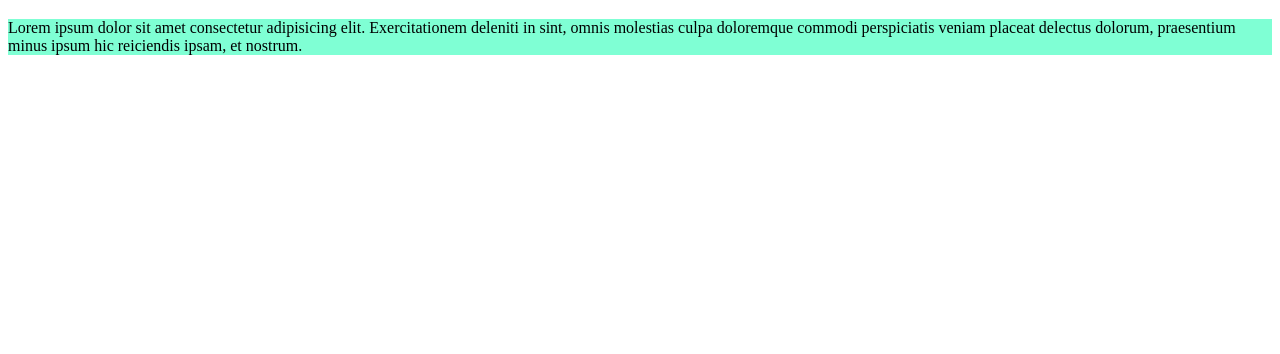
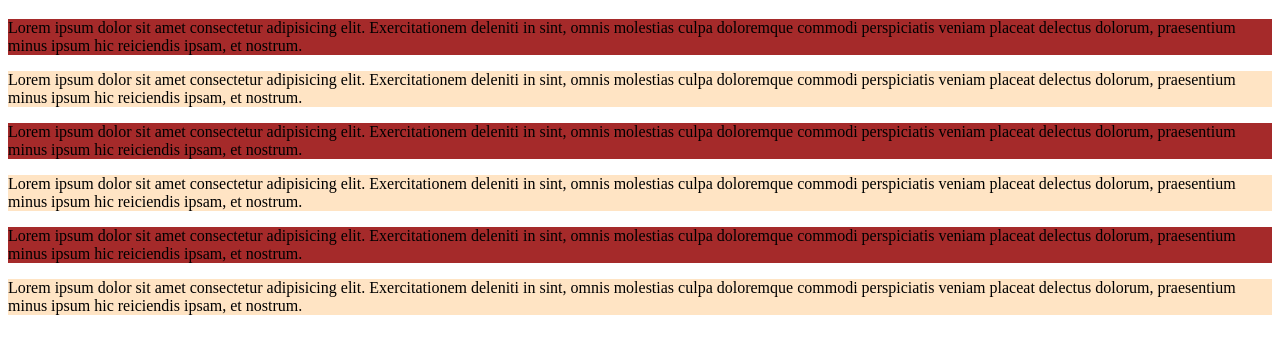
Before and after one commit to mithuni12/Demo-1-2025-02-16, a plain HTML site: page index.html in a window 1280 px wide. Shown: the part 178-532 px from the top of the page. Drawn offline with Linux system fonts and the light colour scheme.

Commit message:
class selecter

```diff
--- a/index.html
+++ b/index.html
@@ -20,12 +20,23 @@
         #icet02{
             background-color: blue;
         }
+        .group01{
+            background-color: brown;
+        }
+        .group02{
+            background-color: bisque;
+        }
     </style>
 </head>
 <body>
     <h1>iCET</h1>
     <h1 id="icet01">Hello iCET...01</h1>
     <h1 id="icet02">Hello iCET...02</h1>
-    <P>Lorem ipsum dolor sit amet consectetur adipisicing elit. Exercitationem deleniti in sint, omnis molestias culpa doloremque commodi perspiciatis veniam placeat delectus dolorum, praesentium minus ipsum hic reiciendis ipsam, et nostrum.</P>
+    <P class="group01">Lorem ipsum dolor sit amet consectetur adipisicing elit. Exercitationem deleniti in sint, omnis molestias culpa doloremque commodi perspiciatis veniam placeat delectus dolorum, praesentium minus ipsum hic reiciendis ipsam, et nostrum.</P>
+    <P class="group02">Lorem ipsum dolor sit amet consectetur adipisicing elit. Exercitationem deleniti in sint, omnis molestias culpa doloremque commodi perspiciatis veniam placeat delectus dolorum, praesentium minus ipsum hic reiciendis ipsam, et nostrum.</P>
+    <P class="group01">Lorem ipsum dolor sit amet consectetur adipisicing elit. Exercitationem deleniti in sint, omnis molestias culpa doloremque commodi perspiciatis veniam placeat delectus dolorum, praesentium minus ipsum hic reiciendis ipsam, et nostrum.</P>
+    <P class="group02">Lorem ipsum dolor sit amet consectetur adipisicing elit. Exercitationem deleniti in sint, omnis molestias culpa doloremque commodi perspiciatis veniam placeat delectus dolorum, praesentium minus ipsum hic reiciendis ipsam, et nostrum.</P>
+    <P class="group01">Lorem ipsum dolor sit amet consectetur adipisicing elit. Exercitationem deleniti in sint, omnis molestias culpa doloremque commodi perspiciatis veniam placeat delectus dolorum, praesentium minus ipsum hic reiciendis ipsam, et nostrum.</P>
+    <P class="group02">Lorem ipsum dolor sit amet consectetur adipisicing elit. Exercitationem deleniti in sint, omnis molestias culpa doloremque commodi perspiciatis veniam placeat delectus dolorum, praesentium minus ipsum hic reiciendis ipsam, et nostrum.</P>
 </body>
 </html>
```
